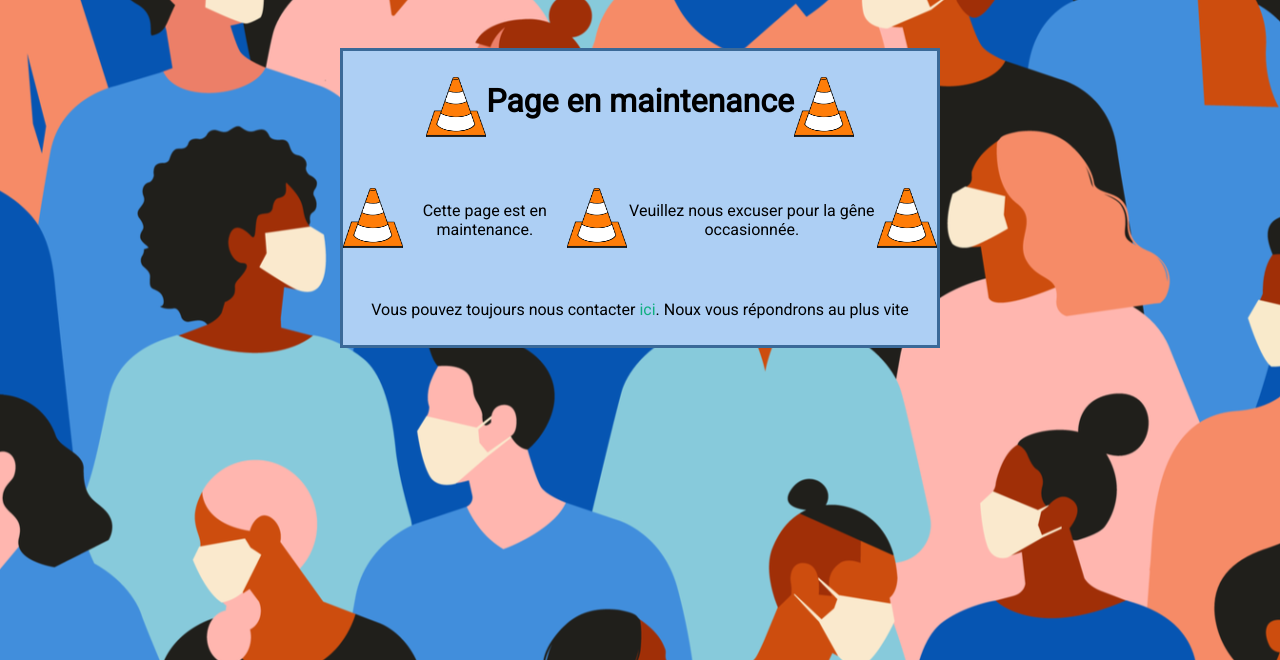
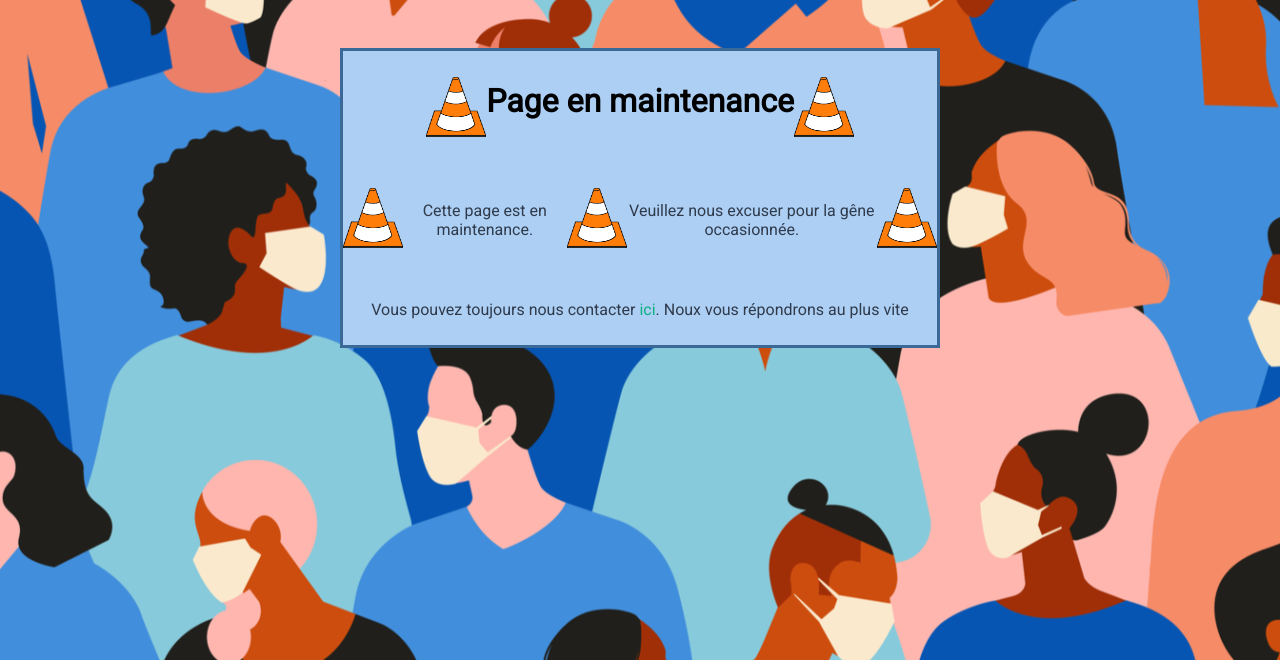
Before and after one commit to olivier-crozet/je_me_propose, a PHP site: page /dons.html in a window 1280 px wide. Shown: the part 140-800 px from the top of the page. Run offline with PHP 8.4, Linux system fonts and the light colour scheme.

Commit message:
Update dons.css

```diff
--- a/css/dons.css
+++ b/css/dons.css
@@ -100,6 +100,11 @@ body
   margin-top: 3em;
 }
 
+.Tout p
+{
+  color: #2F3A4B;
+}
+
 a
 {
   color:#0faf7f;
```
